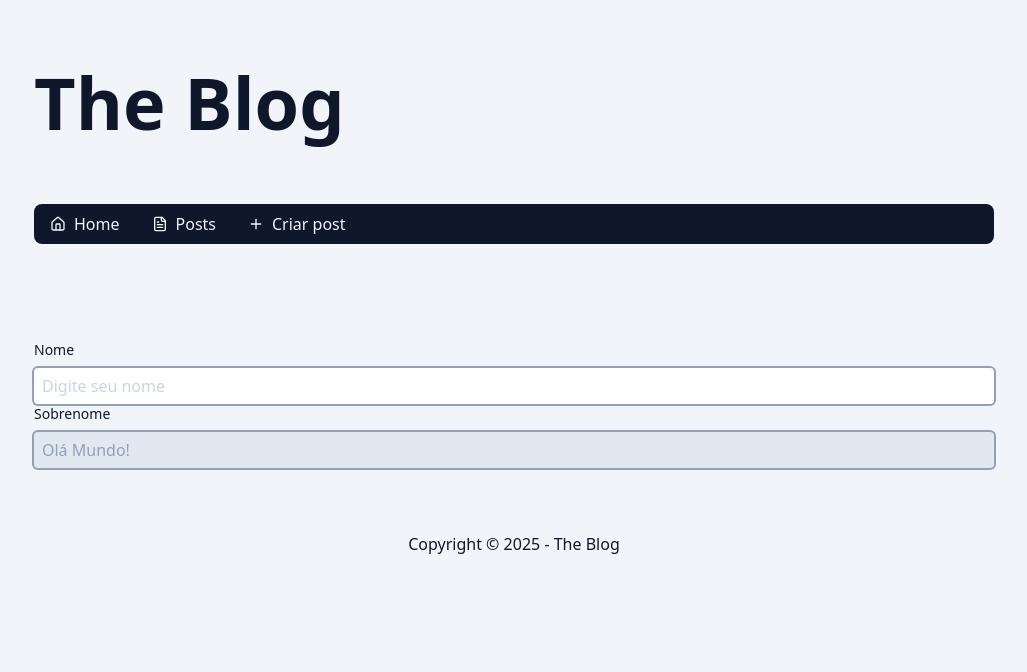
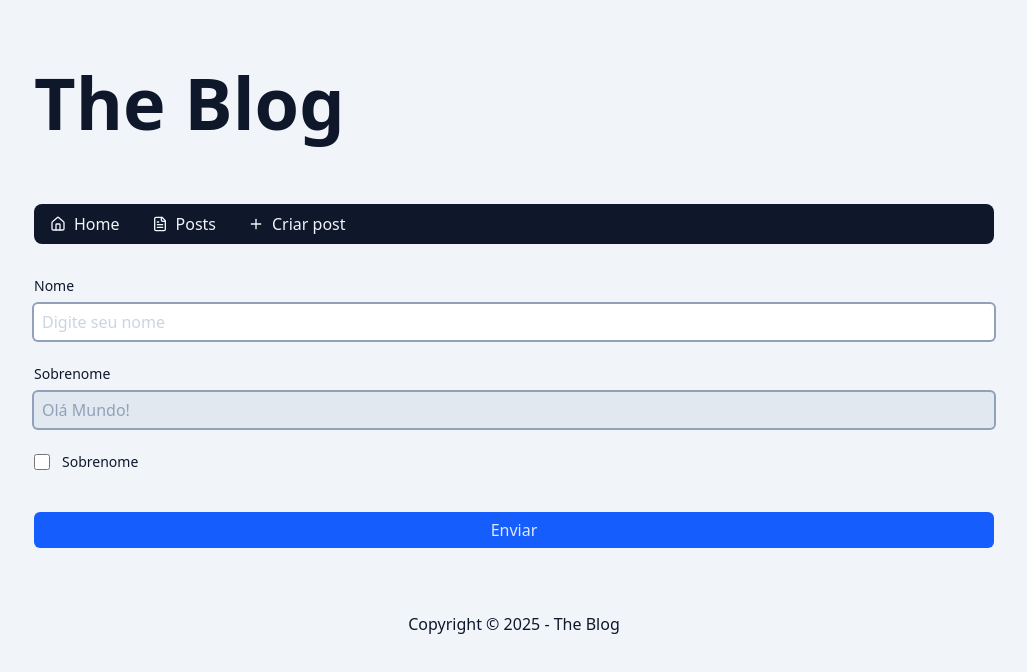
Before and after one commit to KathrynOliveira/frontend-the-blog, a Next.js app: page /admin/post/new in a window 1280 px wide. Shown: the top 672 px of the page, without its empty margins (126-1153 px from the left). Built offline with nearby package versions, Linux system fonts and the light colour scheme.

Commit message:
aula 179 - component input checkbox

```diff
--- a/src/app/admin/post/new/page.tsx
+++ b/src/app/admin/post/new/page.tsx
@@ -1,12 +1,25 @@
+import { Button } from "@/components/Button";
+import { InputCheckbox } from "@/components/InputCheckbox";
 import { InputText } from "@/components/InputText";
 
-export const dynamic = 'force-dynamic';
+export const dynamic = "force-dynamic";
 
 export default async function AdminPostNewPage() {
   return (
-    <div className="py-16 flex-col gap-6 items-center">
-      <InputText labelText="Nome" placeholder="Digite seu nome" />
-      <InputText labelText="Sobrenome" placeholder="Digite seu sobrenome" defaultValue="Olá Mundo!" disabled/>
-    </div>
+    <form action="" className="mb-16">
+      <div className="flex flex-col gap-6">
+        <InputText labelText="Nome" placeholder="Digite seu nome" />
+        <InputText
+          labelText="Sobrenome"
+          placeholder="Digite seu sobrenome"
+          defaultValue="Olá Mundo!"
+          disabled
+        />
+        <InputCheckbox labelText="Sobrenome" />
+        <div className="mt-4">
+          <Button type="submit" size="md" className="w-full">Enviar</Button>
+        </div>
+      </div>
+    </form>
   );
 }
--- /dev/null
+++ b/src/components/InputCheckbox/index.tsx
@@ -0,0 +1,34 @@
+import { useId } from "react";
+
+type InputCheckboxProps = {
+  labelText?: string;
+  type?: "checkbox";
+} & React.ComponentProps<"input">;
+
+export function InputCheckbox({
+  labelText = "",
+  type = "checkbox",
+  ...props
+}: InputCheckboxProps) {
+  const id = useId();
+
+  return (
+    <div className="flex items-center gap-3">
+      <input
+        {...props}
+        className={
+          `w-4 h-4 outline-none focus:ring-2 focus:ring-blue-500
+          ${props.className}`
+        }
+        id={id}
+        type={type}
+      />
+
+      {labelText && (
+        <label className="text-sm" htmlFor={id}>
+          {labelText}
+        </label>
+      )}
+    </div>
+  );
+}
```
